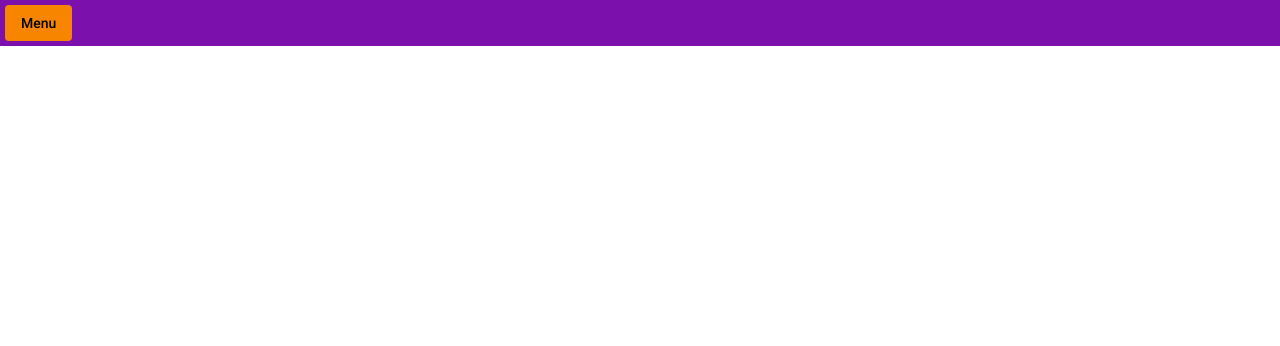
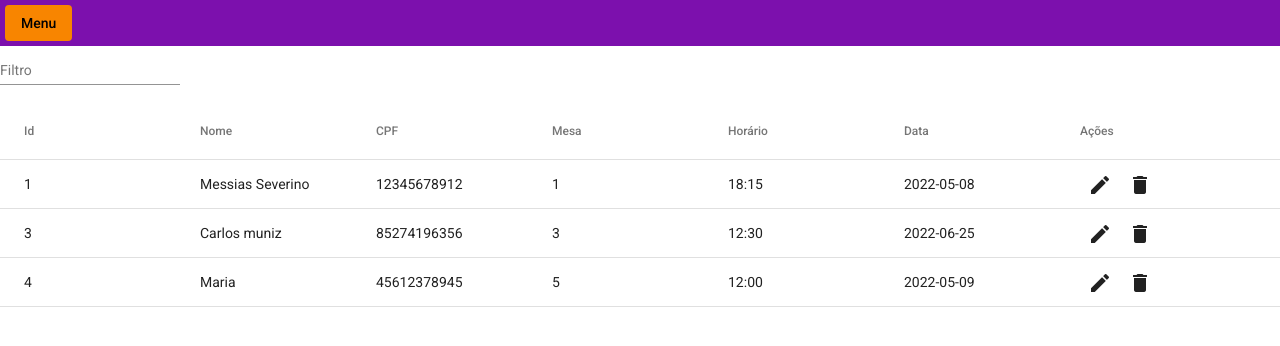
Before and after one commit to 26messias26/ats-pweb1-angular, an Angular app: page /listarreservastabela in a window 1280 px wide. Before the commit this address led to /. Shown: the top 346 px of the page. Built offline with nearby package versions, Linux system fonts and the light colour scheme; data requests are answered from the project's data file.

Commit message:
Funcionalidade de remoção e edição pela tabela

```diff
--- a/db.json
+++ b/db.json
@@ -2,35 +2,27 @@
   "reserva": [
     {
       "id": 1,
-      "nome": "Vitor solteiro",
-      "cpf": "74185296327",
-      "mesa": 2,
-      "horario": "22:00",
-      "data": "2022-06-12"
-    },
-    {
-      "id": 2,
-      "nome": "Vitoria Sanddyn",
-      "cpf": "74185654",
-      "mesa": 23,
-      "horario": "19:00",
+      "nome": "Messias Severino",
+      "cpf": "12345678912",
+      "mesa": 1,
+      "horario": "18:15",
       "data": "2022-05-08"
     },
     {
       "id": 3,
-      "nome": "murilo Solto",
-      "cpf": "54123696346",
-      "mesa": 27,
-      "horario": "23:00",
-      "data": "2022-05-12"
+      "nome": "Carlos muniz",
+      "cpf": "85274196356",
+      "mesa": 3,
+      "horario": "12:30",
+      "data": "2022-06-25"
     },
     {
       "id": 4,
-      "nome": "Pedro Sanpaio",
-      "cpf": "74185296356",
-      "mesa": 11,
-      "horario": "11:30",
-      "data": "2022-05-08"
+      "nome": "Maria",
+      "cpf": "45612378945",
+      "mesa": 5,
+      "horario": "12:00",
+      "data": "2022-05-09"
     }
   ]
 }
--- a/src/app/app-routing.module.ts
+++ b/src/app/app-routing.module.ts
@@ -1,3 +1,4 @@
+import { TabelaReservaComponent } from './reserva/tabela-reserva/tabela-reserva.component';
 import { ListarReservaComponent } from './reserva/listar-reserva/listar-reserva.component';
 import { CadastrarReservaComponent } from './reserva/cadastrar-reserva/cadastrar-reserva.component';
 import { NgModule } from '@angular/core';
@@ -19,6 +20,10 @@ const routes: Routes = [
   {
     path:'listarreservas',
     component: ListarReservaComponent
+  },
+  {
+    path:'listarreservastabela',
+    component: TabelaReservaComponent
   }
 
 ];
--- a/src/app/layout/menu/menu.component.html
+++ b/src/app/layout/menu/menu.component.html
@@ -3,6 +3,6 @@
     <mat-menu #menu="matMenu">
         <button mat-menu-item [routerLink]="['/cadastrarreserva']" >Cadastrar reserva</button>
         <button mat-menu-item [routerLink]="['/listarreservas']" >Listar reservas</button>
-        <button mat-menu-item [routerLink]="['/tabelareservas']" >Tabela de reservas</button>
+        <button mat-menu-item [routerLink]="['/listarreservastabela']" >Tabela de reservas</button>
     </mat-menu>
 </div>
--- a/src/app/reserva/reserva.module.ts
+++ b/src/app/reserva/reserva.module.ts
@@ -9,9 +9,12 @@ import { MatFormFieldModule } from '@angular/material/form-field';
 import { MatInputModule } from '@angular/material/input';
 import { FormsModule } from '@angular/forms';
 import { MatIconModule } from '@angular/material/icon';
+import { MatTableModule } from '@angular/material/table';
 
 import {FlexAlignDirective, FlexLayoutModule, FlexModule} from '@angular/flex-layout';
 import { TabelaReservaComponent } from './tabela-reserva/tabela-reserva.component'
+
+
 
 @NgModule({
   declarations: [
@@ -31,6 +34,7 @@ import { TabelaReservaComponent } from './tabela-reserva/tabela-reserva.componen
     FlexLayoutModule,
     // FlexAlignDirective,
     FlexModule,
+    MatTableModule
   ],
   exports:[
     ListarReservaComponent,
--- a/src/app/reserva/tabela-reserva/tabela-reserva.component.html
+++ b/src/app/reserva/tabela-reserva/tabela-reserva.component.html
@@ -1 +1,46 @@
-<p>tabela-reserva works!</p>
+<mat-form-field>
+    <mat-label>Filtro</mat-label>
+    <input matInput placeholder="Filtro por qualquer valor" (keyup)="filtrar(inputFiltro.value)" #inputFiltro>
+</mat-form-field>
+
+
+<mat-table [dataSource]="reservas">
+    <mat-header-row *matHeaderRowDef="colunas"></mat-header-row>
+    <mat-row *matRowDef="let linha; columns: colunas"></mat-row>
+
+    <ng-container matColumnDef="id">
+        <mat-header-cell *matHeaderCellDef>Id</mat-header-cell>
+        <mat-cell *matCellDef="let item">{{item.id}}</mat-cell>
+    </ng-container>
+    <ng-container matColumnDef="nome">
+        <mat-header-cell *matHeaderCellDef>Nome</mat-header-cell>
+        <mat-cell *matCellDef="let item">{{item.nome}}</mat-cell>
+    </ng-container>
+    <ng-container matColumnDef="cpf">
+        <mat-header-cell *matHeaderCellDef>CPF</mat-header-cell>
+        <mat-cell *matCellDef="let item">{{item.cpf}}</mat-cell>
+    </ng-container>
+    <ng-container matColumnDef="mesa">
+        <mat-header-cell *matHeaderCellDef>Mesa</mat-header-cell>
+        <mat-cell *matCellDef="let item">{{item.mesa}}</mat-cell>
+    </ng-container>
+    <ng-container matColumnDef="horario">
+        <mat-header-cell *matHeaderCellDef>Horário</mat-header-cell>
+        <mat-cell *matCellDef="let item">{{item.horario}}</mat-cell>
+    </ng-container>
+    <ng-container matColumnDef="data">
+        <mat-header-cell *matHeaderCellDef>Data</mat-header-cell>
+        <mat-cell *matCellDef="let item">{{item.data}}</mat-cell>
+    </ng-container>
+    <ng-container matColumnDef="acoes">
+        <mat-header-cell *matHeaderCellDef="">Ações</mat-header-cell>
+        <mat-cell *matCellDef="let item">
+            <button mat-icon-button (click)="editar(item)">
+                <mat-icon>edit</mat-icon>
+            </button>
+            <button mat-icon-button (click)="apagar(item.id)">
+                <mat-icon >delete</mat-icon>
+            </button>
+        </mat-cell>
+    </ng-container>
+</mat-table>
--- a/src/app/reserva/tabela-reserva/tabela-reserva.component.ts
+++ b/src/app/reserva/tabela-reserva/tabela-reserva.component.ts
@@ -1,4 +1,8 @@
+import { Router } from '@angular/router';
+import { ReservaService } from './../../shared/service/reserva.service';
+import { Reserva } from 'src/app/shared/model/reserva';
 import { Component, OnInit } from '@angular/core';
+import { MatTableDataSource } from '@angular/material/table';
 
 @Component({
   selector: 'app-tabela-reserva',
@@ -7,9 +11,36 @@ import { Component, OnInit } from '@angular/core';
 })
 export class TabelaReservaComponent implements OnInit {
 
-  constructor() { }
+  reservas!: MatTableDataSource<Reserva>;
+  colunas = ['id','nome','cpf','mesa','horario','data','acoes']
+
+  constructor(private reservaService:ReservaService, private roteador:Router) {
+  }
 
   ngOnInit(): void {
+    this.reservaService.listar().subscribe(
+      reservas => this.reservas = new MatTableDataSource<Reserva>(reservas)
+    )
+  }
+
+  filtrar(value:string): void{
+    this.reservas.filter = value.trim().toLowerCase()
+  }
+
+  apagar(id:number):void{
+    this.reservaService.remover(id).subscribe(
+      apagado =>{
+        const idReserva = this.reservas.data.findIndex(reserva => reserva.id === id)
+        if(idReserva > -1){
+          this.reservas.data.splice(idReserva,1)
+          this.reservas = new MatTableDataSource(this.reservas.data)
+        }
+      }
+    )
+  }
+
+  editar(reserva:Reserva){
+    this.roteador.navigate(['cadastrarreserva',reserva.id])
   }
 
 }
```
